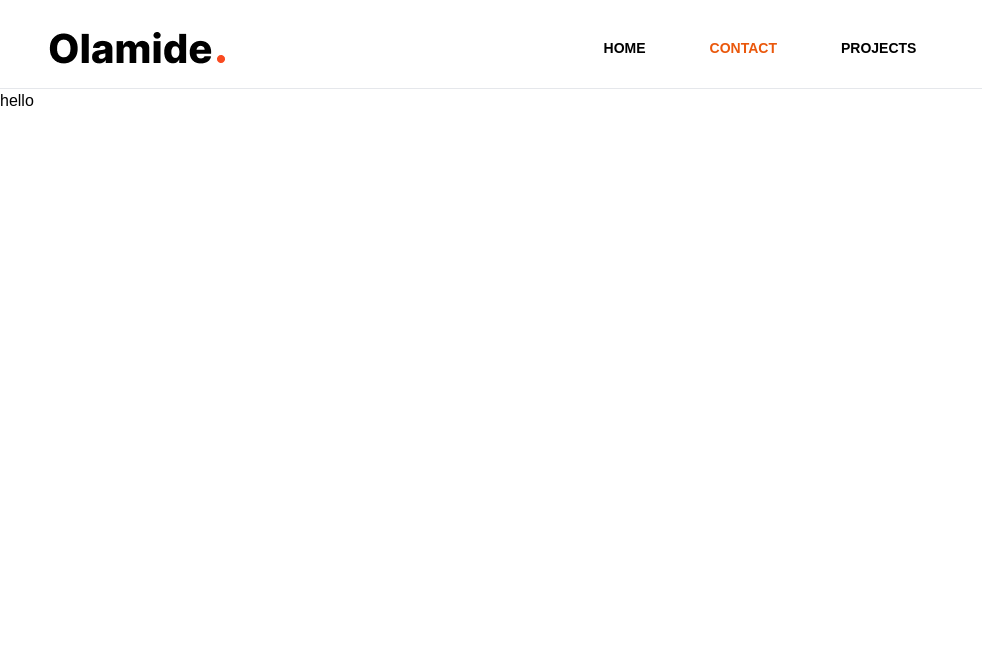
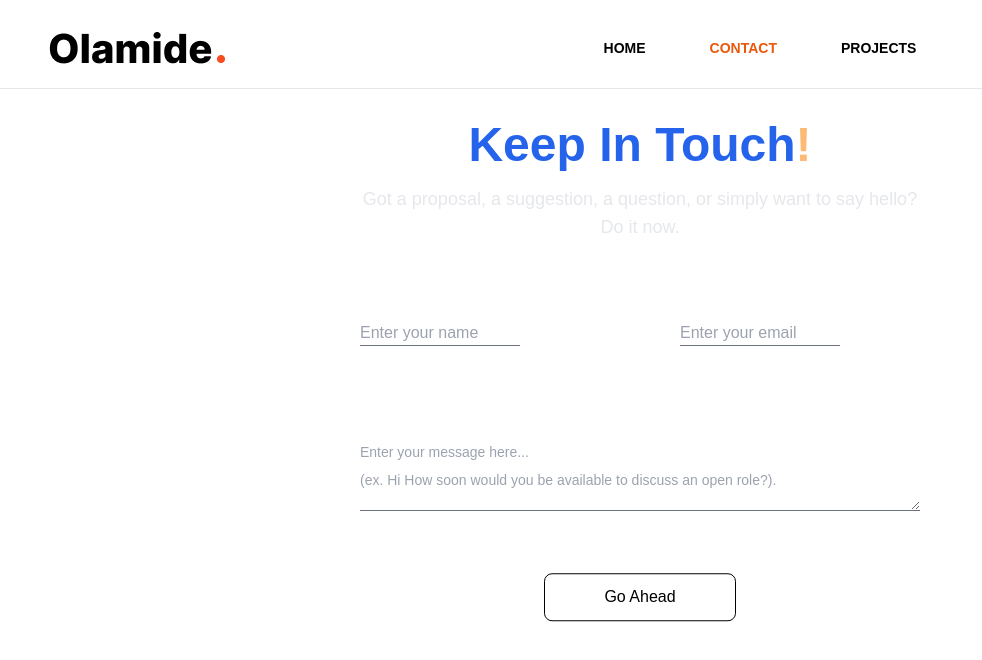
Before and after one commit to olamideakinyemi/my-portfolio, a React (Create React App) app: page /contact in a window 1280 px wide. Shown: the top 660 px of the page, without its empty margins (0-982 px from the left). Built offline with nearby package versions, Linux system fonts and the light colour scheme.

Commit message:
contact form page and validation

```diff
--- a/package.json
+++ b/package.json
@@ -3,13 +3,16 @@
   "version": "0.1.0",
   "private": true,
   "dependencies": {
+    "@formspree/react": "^2.4.1",
     "@testing-library/jest-dom": "^5.16.5",
     "@testing-library/react": "^13.4.0",
     "@testing-library/user-event": "^13.5.0",
+    "formik": "^2.2.9",
     "react": "^18.2.0",
     "react-dom": "^18.2.0",
     "react-scripts": "5.0.1",
-    "web-vitals": "^2.1.4"
+    "web-vitals": "^2.1.4",
+    "yup": "^1.0.2"
   },
   "scripts": {
     "start": "react-scripts start",
--- a/src/pages/Contact.js
+++ b/src/pages/Contact.js
@@ -1,12 +1,68 @@
 import React from 'react';
+import { userSchema } from '../validations/ContactValidation';
+import { useForm, ValidationError } from '@formspree/react';
 
-function Contact(){
-    return(
-        <div>
-            <p>hello</p>
-        </div>
+function Contact() {
+    const [state, handleSubmit] = useForm("xdovdodd");
+
+    const validateUser = async (event) => {
+        if (event) {
+
+            event.preventDefault()
+
+        }
+        try {
+            let formData = {
+                name: event.target[0].value,
+                email: event.target[1].value,
+                message: event.target[2].value,
+            };
+            const isValid = await userSchema.isValid(formData);
+
+            if (isValid) {
+                await handleSubmit(event)
+            }
+
+        } catch (e) {
+            return validateUser;
+        }
+    };
+
+
+    return (
+        <div className="px-6 py-8 sm:px-20 py-12">
+            <div className="sm:w-1/2 m-auto">
+                <p className="text-blue-600 text-5xl text-center font-bold">Keep In Touch<span className="text-orange-300">!</span></p>
+                <p className="text-gray-200 text-center text-lg mt-4">Got a proposal, a suggestion, a question, or simply want to say hello? Do it now.</p>
+            </div>
+            <div className="w-5/6 sm:w-1/2 m-auto text-blue-400 mt-20">
+                <form onSubmit={validateUser}>
+                    <div className="w-full sm:flex">
+                        <div className="w-full relative mb-12 sm:mr-20">
+                            <input type="name" name="name" className="border-b border-b-gray-500 text-black outline-none w-40 focus:w-full transition-all ease-in relative z-20 bg-transparent focus:border-orange-600" />
+                            <label htmlFor="name" className="text-gray-400 absolute top-0 sm:absolute left-0 focus:top-0">Enter your name</label>
+                        </div>
+                        <div className="relative w-full">
+                            <input type="email" name="email" className="border-b border-b-gray-500 outline-none text-black w-40 focus:w-full transition-all ease-in relative z-20 bg-transparent focus:border-orange-600" />
+                            <label htmlFor="email" className="text-gray-400 absolute top-0 sm:absolute left-0">Enter your email</label>
+                        </div>
+                    </div>
+                    <div className="mt-12 text-sm flex flex-col">
+                        <label htmlFor="message" className="text-gray-400">Enter your message here...</label>
+                        <textarea name="message" type="text" className="border-b border-b-gray-500 outline-none mt-2 text-black" placeholder="(ex. Hi How soon would you be available to discuss an open role?)." required="" />
+                    </div>
+                    <div className="mt-16 w-48 m-auto">
+                        <button type="submit" className="w-48 h-12 rounded-lg text-black border border-black transition ease-in-out delay-150 hover:-translate-y-1 hover:scale-110 hover:bg-orange-600 duration-300 hover:text-white hover:border-0 outline-none motion-safe:animate-bounce">Go Ahead</button>
+                    </div>
+                </form>
+            </div>
+        </div >
     );
 }
 
 
 export default Contact;
+
+
+
+//focus:-translate-y-2.5 transition-all ease-in
--- a/src/pages/Home.js
+++ b/src/pages/Home.js
@@ -21,8 +21,8 @@ function Home() {
                         </div>
                         <p>Olamide Akinyemi</p>
                     </div>
-                    <div className="xl:w-96">
-                        <p className="text-sm xl:text-sm md:text-xl font-normal leading-6">Implementing designs for over
+                    <div className="">
+                        <p className="text-sm xl:text-sm md:text-xl font-normal leading-7">Implementing designs for over
                         <span className="text-base font-semibold"> 1 year </span>
                     as a frontend developer. My top priority are to gain detailed
                     instructions for a project,
--- /dev/null
+++ b/src/validations/ContactValidation.js
@@ -0,0 +1,9 @@
+import React from 'react';
+import * as yup from 'yup';
+
+
+export const userSchema = yup.object().shape({
+   name: yup.string().required(),
+   email: yup.string().email().required(),
+   message: yup.string().required(),
+});
```
Also changed, not shown: 1 other file (tests, documents, lock files or other folders).
